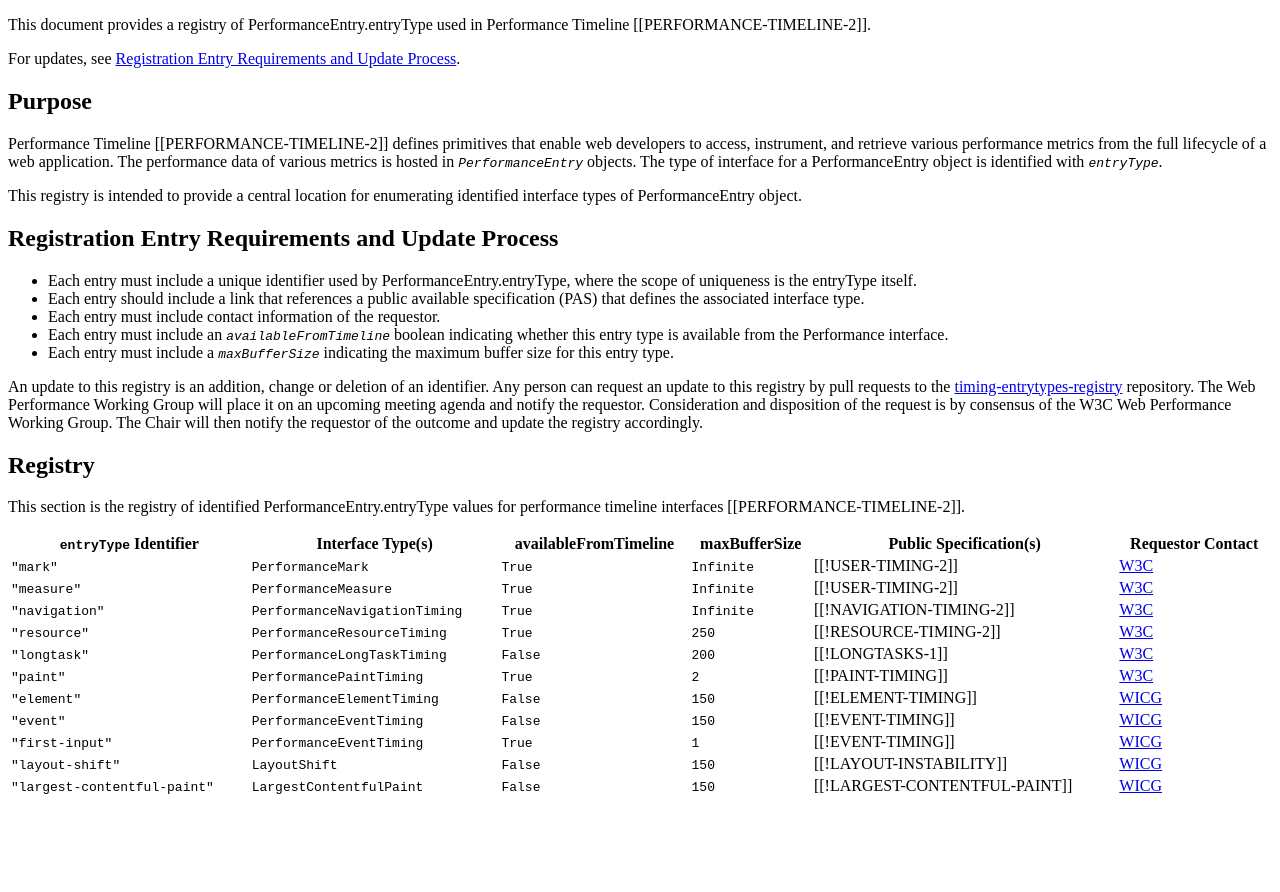
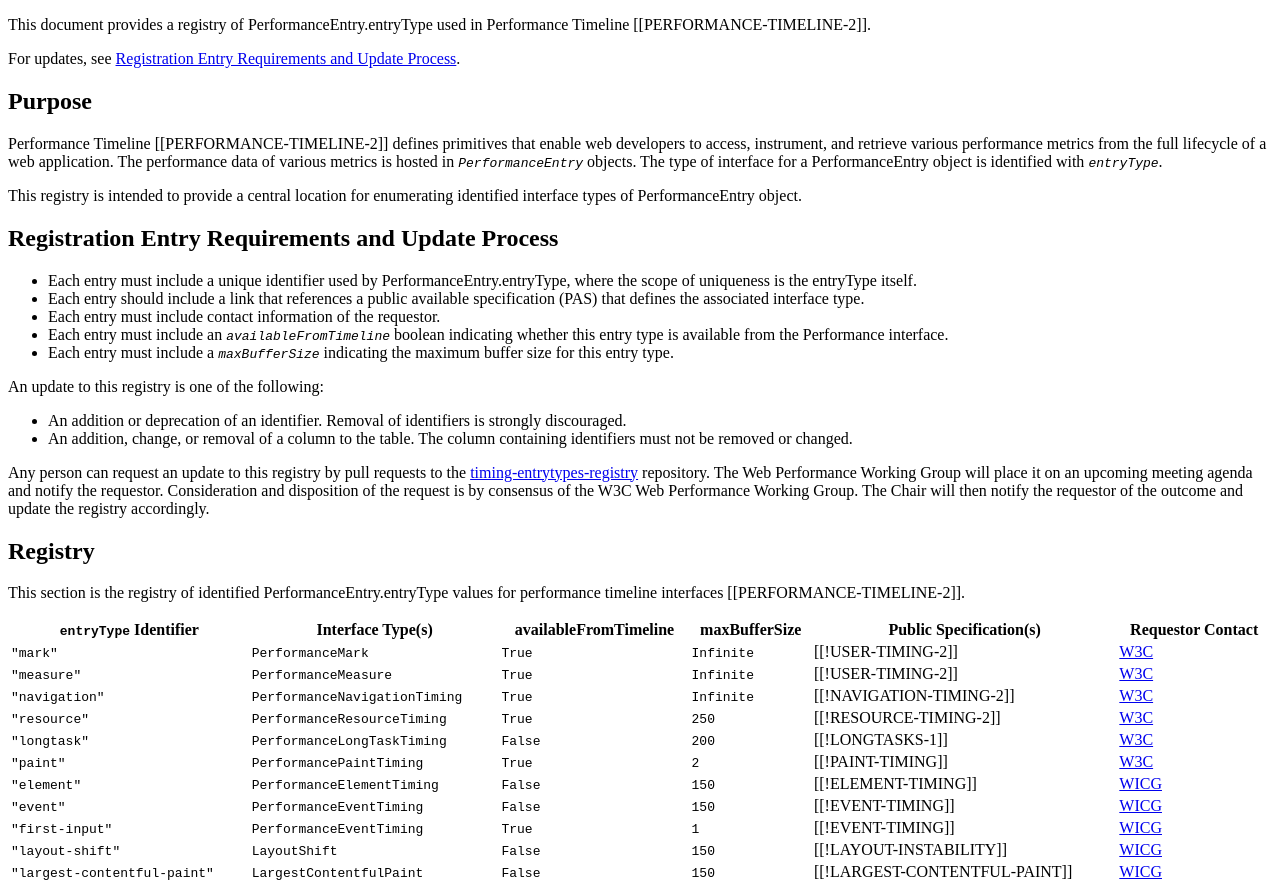
Before and after one commit to w3c/timing-entrytypes-registry, a plain HTML site: page index.html in a window 1280 px wide. Before the commit the page ends 806 px from the top, so only its background shows below. Drawn offline with Linux system fonts and the light colour scheme.

Commit message:
Better define updates to the registry (#11)
I want to add a new column soon so update the definition of update accordingly. I think this also fixes https://github.com/w3c/timing-entrytypes-registry/issues/5 and https://github.com/w3c/timing-entrytypes-registry/issues/6

```diff
--- a/index.html
+++ b/index.html
@@ -73,8 +73,16 @@
                         <li>Each entry must include a <dfn><code>maxBufferSize</code></dfn> indicating the maximum
                             buffer size for this entry type.</li>
 		</ul>
-		<p>An update to this registry is an addition, change or deletion of an
-		identifier. Any person can request an update to this registry by pull
+		<p>An update to this registry is one of the following:
+      <ul>
+        <li>An addition or deprecation of an identifier. Removal of identifiers is
+          strongly discouraged.
+        </li>
+        <li>An addition, change, or removal of a column to the table. The column
+          containing identifiers must not be removed or changed.
+        </li>
+      </ul>
+    Any person can request an update to this registry by pull
 		requests to the <a href=
 		"https://github.com/w3c/timing-entrytypes-registry/">timing-entrytypes-registry</a>
 		repository. The Web Performance Working Group will place it on an upcoming
```
